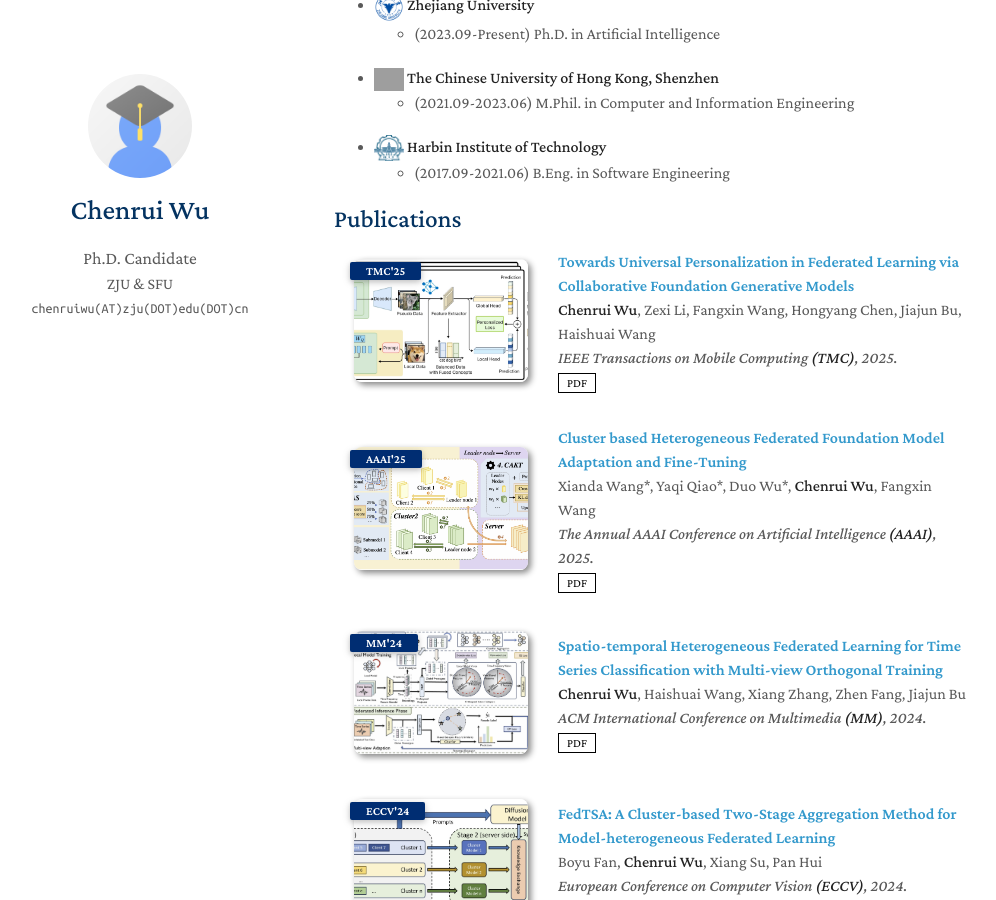
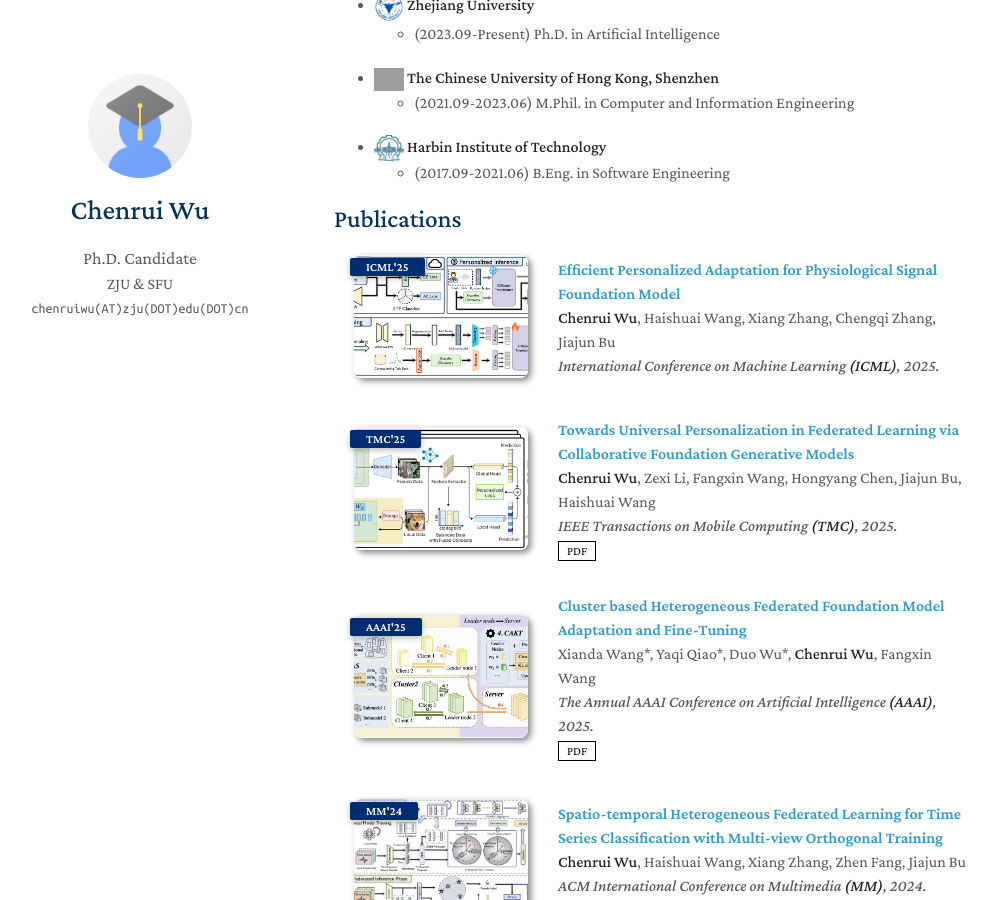
Before and after one commit to wuchenrui/wuchenrui.github.io, a Jekyll site: the page built from index.md, in a window 1280 px wide and 900 px high, scrolled down 478 px. Shown: the whole window, without its empty margins (136-1132 px from the left). Built offline with Jekyll 4.4.1, drawn with Linux system fonts in a browser that asks for light colours; a style sheet for code colours, icons or effects is not loaded; our own code applies the rules of GitHub Pages for plain Markdown files; grey boxes are pictures that could not be loaded.

Commit message:
Update publications.yml

```diff
--- a/_data/publications.yml
+++ b/_data/publications.yml
@@ -1,4 +1,12 @@
 main:
+  - title: "Efficient Personalized Adaptation for Physiological Signal Foundation Model"
+    authors: <strong>Chenrui Wu</strong>, Haishuai Wang, Xiang Zhang, Chengqi Zhang, Jiajun Bu
+    conference_short: ICML'25
+    conference: International Conference on Machine Learning <strong>(ICML)</strong>, 2025.
+    # pdf:
+    # bibtex:
+    image: ./assets/img/publications/icml25.png
+
   - title: "Towards Universal Personalization in Federated Learning via Collaborative Foundation Generative Models"
     authors: <strong>Chenrui Wu</strong>, Zexi Li, Fangxin Wang, Hongyang Chen, Jiajun Bu, Haishuai Wang
     conference_short: TMC'25
```
